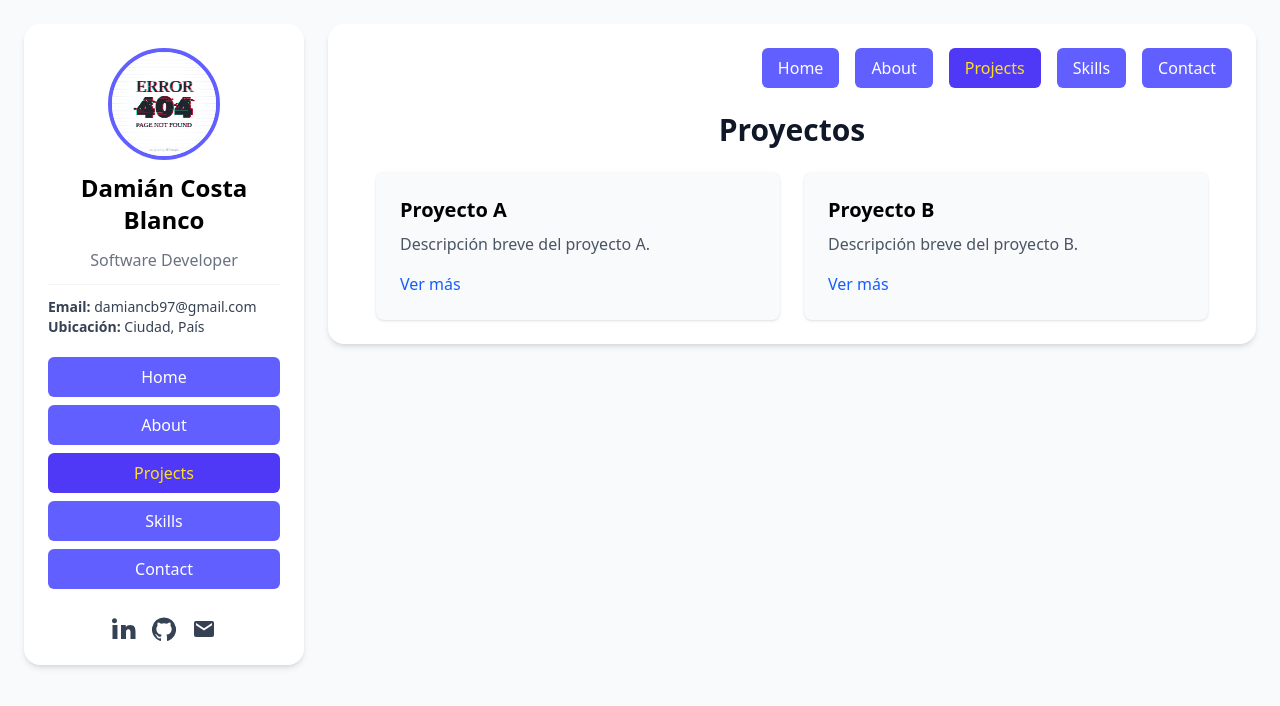
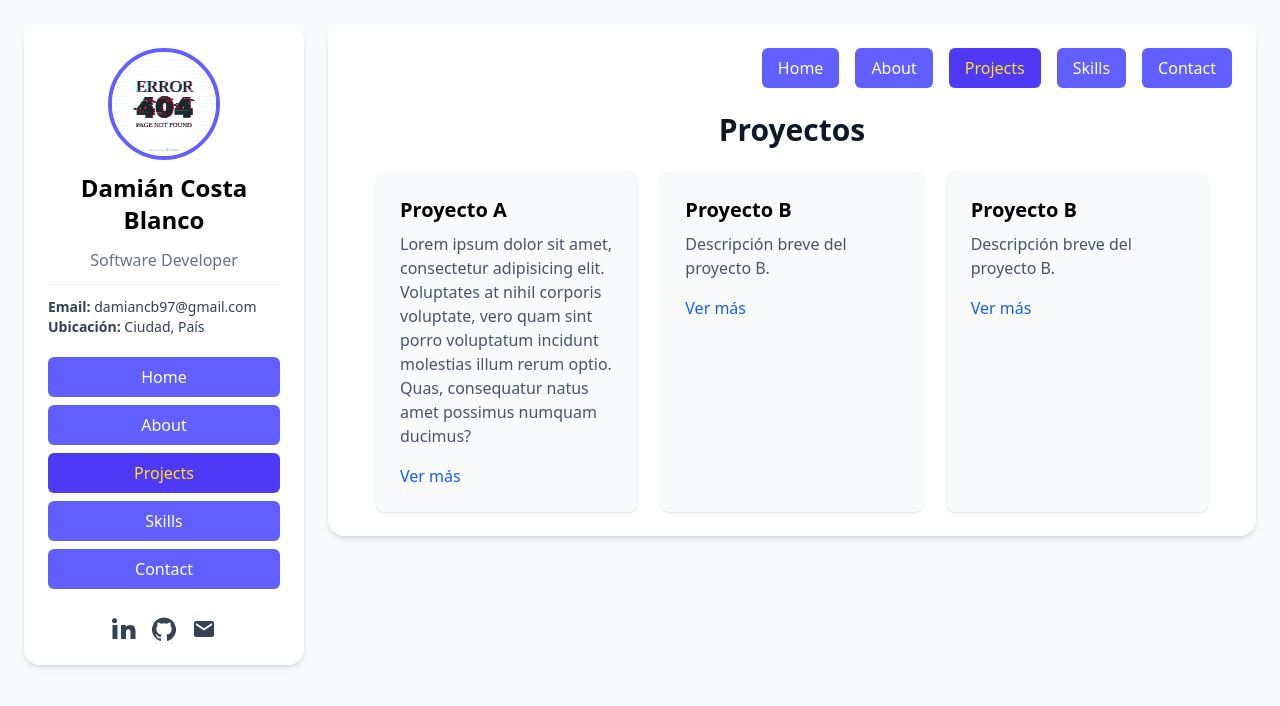
Before and after one commit to Damiancb97/portfolio, a React (Vite) app: page /projects in a window 1280 px wide. Shown: the top 706 px of the page. Built offline with nearby package versions, Linux system fonts and the light colour scheme.

Commit message:
Update About and Projects sections for improved styling and content clarity

```diff
--- a/src/sections/About/About.jsx
+++ b/src/sections/About/About.jsx
@@ -2,7 +2,7 @@ export default function About() {
   return (
     <section className="bg-card p-8 rounded-2xl shadow-soft mb-6">
       <h1 className="text-3xl font-bold mb-4 text-accent">About Me</h1>
-      <p className="text-gray-300 leading-relaxed">
+      <p className="text-black-300 leading-relaxed">
 Soy un desarrollador Full Stack con especial interés en el backend, actualmente enfocado en Java Spring Boot. Me apasiona crear aplicaciones web que combinen buen rendimiento, arquitectura limpia y una experiencia de usuario fluida.
 
 Comencé en el desarrollo web trabajando tanto en el frontend (HTML, CSS, JavaScript, React, Vue.js) como en el backend, lo que me ha dado una visión completa del ciclo de vida de una aplicación. Actualmente disfruto profundizando en la lógica de negocio, las APIs y la integración con bases de datos, buscando siempre escribir código claro, escalable y mantenible.
--- a/src/sections/Projects/Projects.jsx
+++ b/src/sections/Projects/Projects.jsx
@@ -1,12 +1,13 @@
 function Projects() {
   return (
     <section id="projects" className="">
-      <div className="max-w-5xl mx-auto px-6">
+      <div className="w-full max-w-none px-6">
         <h2 className="text-3xl font-bold mb-6 text-center">Proyectos</h2>
-        <div className="grid gap-6 md:grid-cols-2">
+        <div className="grid gap-6 grid-cols-[repeat(auto-fit,minmax(30%,1fr))]">
+          {/* ...existing code... */}
           <article className="p-6 bg-gray-50 rounded-lg shadow-sm">
             <h3 className="text-xl font-semibold mb-2 text-black">Proyecto A</h3>
-            <p className="text-gray-600">Descripción breve del proyecto A.</p>
+            <p className="text-gray-600">Lorem ipsum dolor sit amet, consectetur adipisicing elit. Voluptates at nihil corporis voluptate, vero quam sint porro voluptatum incidunt molestias illum rerum optio. Quas, consequatur natus amet possimus numquam ducimus?</p>
             <a href="#" className="mt-4 inline-block text-blue-600 hover:underline">Ver más</a>
           </article>
 
@@ -15,6 +16,13 @@ function Projects() {
             <p className="text-gray-600">Descripción breve del proyecto B.</p>
             <a href="#" className="mt-4 inline-block text-blue-600 hover:underline">Ver más</a>
           </article>
+
+          <article className="p-6 bg-gray-50 rounded-lg shadow-sm">
+            <h3 className="text-xl font-semibold mb-2 text-black">Proyecto B</h3>
+            <p className="text-gray-600">Descripción breve del proyecto B.</p>
+            <a href="#" className="mt-4 inline-block text-blue-600 hover:underline">Ver más</a>
+          </article>
+          {/* ...existing code... */}
         </div>
       </div>
     </section>
--- a/tailwind.config.js
+++ b/tailwind.config.js
@@ -1,5 +1,6 @@
 /** @type {import('tailwindcss').Config} */
 export default {
+  darkMode: "class",
   content: [
     "./index.html",
     "./src/**/*.{js,jsx,ts,tsx}"
```
